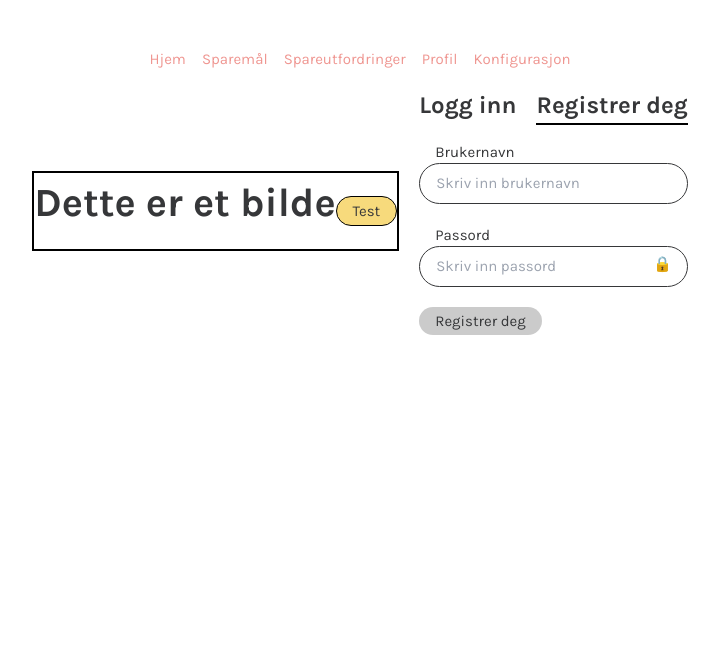
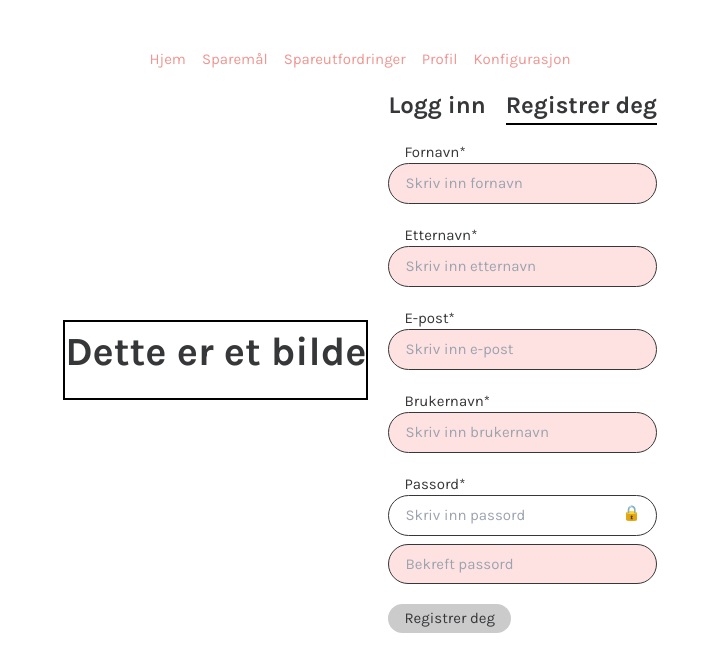
Before and after one commit to haruixu/SpareStiFrontend, a Vue app: page /login in a window 1280 px wide. Both pictures are taken after a click on the element "Registrer deg". Shown: the top 672 px of the page, without its empty margins (280-999 px from the left). Built offline with nearby package versions, Linux system fonts and the light colour scheme.

Commit message:
feat(register): register form now includes all necessary user details and input validation

```diff
--- a/src/components/FormRegister.vue
+++ b/src/components/FormRegister.vue
@@ -1,21 +1,43 @@
 <script lang="ts" setup>
-import { ref, watch } from 'vue'
+import { computed, ref, watch } from 'vue'
 import { useUserStore } from '@/stores/userStore'
 
+const firstname = ref<string>('')
+const lastname = ref<string>('')
+const email = ref<string>('')
 const username = ref<string>('')
 const password = ref<string>('')
+const confirm = ref<string>('')
+
 const showPassword = ref<boolean>(false)
 const errorMessage = ref<string>('')
 
 const userStore = useUserStore()
 
 const submitForm = () => {
-    userStore.register(username.value, password.value)
+    userStore.register(firstname.value, lastname.value, email.value, username.value, password.value)
 }
 
 const toggleShowPassword = () => {
     showPassword.value = !showPassword.value
 }
+
+const isEmailValid = computed(() => {
+    return /\S+@\S+\.\S+/.test(email.value)
+})
+
+const isFormInvalid = computed(() => {
+    return (
+        '' == firstname.value ||
+        '' == lastname.value ||
+        '' == email.value ||
+        !isEmailValid.value ||
+        '' == username.value ||
+        '' == password.value ||
+        '' == confirm.value ||
+        password.value != confirm.value
+    )
+})
 
 watch(
     () => userStore.errorMessage,
@@ -28,35 +50,74 @@ watch(
 <template>
     <div class="flex flex-col justify-center gap-5 w-full">
         <div class="flex flex-col">
-            <p class="mx-4">Brukernavn</p>
+            <p class="mx-4">Fornavn*</p>
+            <input
+                v-model="firstname"
+                :class="{ 'bg-green-100': '' !== firstname.valueOf() }"
+                class="bg-red-100"
+                name="firstname"
+                placeholder="Skriv inn fornavn"
+                type="text"
+            />
+        </div>
+        <div class="flex flex-col">
+            <p class="mx-4">Etternavn*</p>
+            <input
+                v-model="lastname"
+                :class="{ 'bg-green-100': '' !== lastname.valueOf() }"
+                class="bg-red-100"
+                name="lastname"
+                placeholder="Skriv inn etternavn"
+                type="text"
+            />
+        </div>
+        <div class="flex flex-col">
+            <p class="mx-4">E-post*</p>
+            <input
+                v-model="email"
+                :class="{ 'bg-green-100': isEmailValid }"
+                class="bg-red-100"
+                name="email"
+                placeholder="Skriv inn e-post"
+                type="text"
+            />
+        </div>
+        <div class="flex flex-col">
+            <p class="mx-4">Brukernavn*</p>
             <input
                 v-model="username"
                 name="username"
                 placeholder="Skriv inn brukernavn"
                 type="text"
+                :class="{ 'bg-green-100': '' !== username.valueOf() }"
+                class="bg-red-100"
             />
         </div>
         <div class="flex flex-col">
-            <p class="mx-4">Passord</p>
+            <p class="mx-4">Passord*</p>
             <div class="relative">
                 <input
                     name="password"
                     v-model="password"
                     :type="showPassword ? 'text' : 'password'"
+                    placeholder="Skriv inn passord"
                     class="w-full"
-                    placeholder="Skriv inn passord"
                 />
                 <button class="absolute right-0 top-1 bg-transparent" @click="toggleShowPassword">
                     {{ showPassword ? '🔓' : '🔒' }}
                 </button>
             </div>
+            <input
+                v-model="confirm"
+                :class="{ 'bg-green-100': password == confirm && '' !== confirm.valueOf() }"
+                class="mt-2 bg-red-100"
+                name="confirm"
+                placeholder="Bekreft passord"
+                type="password"
+            />
         </div>
         <div class="flex flex-row gap-5">
-            <button
-                :disabled="'' == username.valueOf() || '' == password.valueOf()"
-                class="grow-0"
-                @click="submitForm"
-            >
+            <button :disabled="isFormInvalid" class="grow-0" @click="submitForm">
                 Registrer deg
             </button>
             <p>{{ errorMessage }}</p>
--- a/src/stores/userStore.ts
+++ b/src/stores/userStore.ts
@@ -6,22 +6,37 @@ import router from '@/router'
 
 export const useUserStore = defineStore('user', () => {
     const defaultUser: User = {
+        firstname: 'Firstname',
+        lastname: 'Lastname',
         username: 'Username'
     }
 
     const user = ref<User>(defaultUser)
     const errorMessage = ref<string>('')
 
-    async function register(username: string, password: string) {
+    async function register(
+        firstname: string,
+        lastname: string,
+        email: string,
+        username: string,
+        password: string
+    ) {
         try {
             const response = await axios.post(`http://localhost:8080/auth/register`, {
+                firstname: firstname,
+                lastname: lastname,
+                email: email,
                 username: username,
                 password: password
             })
 
             sessionStorage.setItem('accessToken', response.data.accessToken)
             localStorage.setItem('refreshToken', response.data.refreshToken)
+
+            user.value.firstname = firstname
+            user.value.lastname = lastname
             user.value.username = username
+
             await router.push('/')
         } catch (error) {
             const axiosError = error as AxiosError
--- a/src/types/user.ts
+++ b/src/types/user.ts
@@ -1,3 +1,5 @@
 export interface User {
+    firstname: string
+    lastname: string
     username: string
 }
--- a/src/views/RegisterLoginView.vue
+++ b/src/views/RegisterLoginView.vue
@@ -10,7 +10,6 @@ const isLogin = ref<boolean>(true)
     <div class="flex flex-col items-center gap-5 justify-center sm:flex-row">
         <div class="border-2 border-black flex items-center">
             <h1>Dette er et bilde</h1>
-            <button class="border border-black">Test</button>
         </div>
         <div class="flex flex-col">
             <div class="flex flex-row gap-5 justify-center">
```
